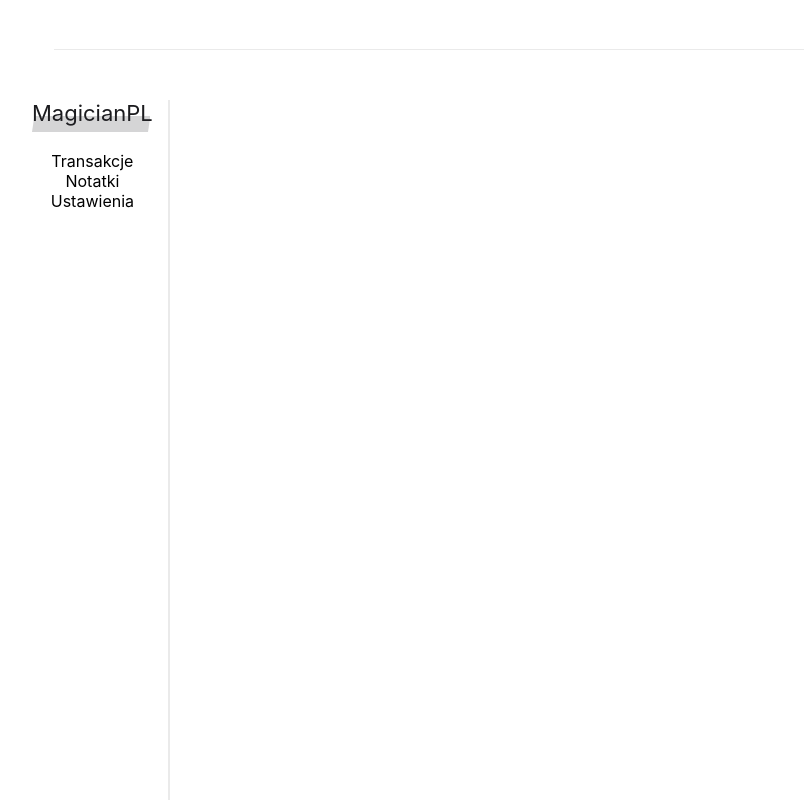
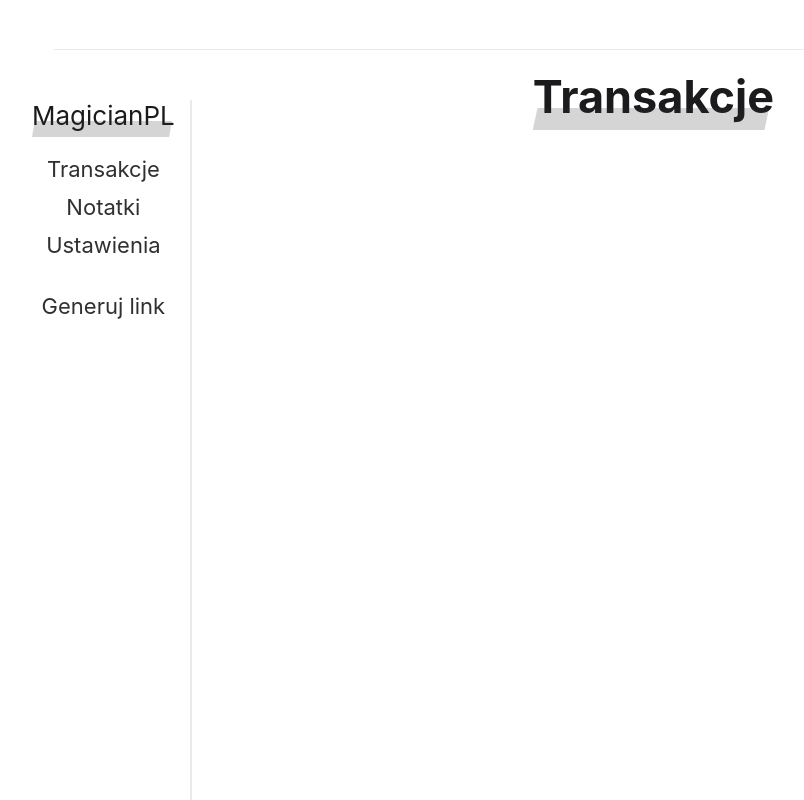
Before and after one commit to MagicianPL/PayBud, a React (Create React App) app: page / in a window 1280 px wide. Shown: the top 800 px of the page, without its empty margins (74-878 px from the left). Built offline with nearby package versions, Linux system fonts and the light colour scheme.

Commit message:
Account Page in build n nested pages also

```diff
--- a/src/App.tsx
+++ b/src/App.tsx
@@ -14,9 +14,9 @@ function App() {
       <div className="App">
         <TopNavigation />
         <Account />
-        {/*<Homepage />
+        <Homepage />
         <SignUpForm />
-  <SignInForm />*/}
+  <SignInForm />
       </div>
     </ThemeProvider>
   );
--- a/src/pages/Account/Account.tsx
+++ b/src/pages/Account/Account.tsx
@@ -3,6 +3,7 @@ import React from 'react';
 import StyledViewWrapper from '../../components/StyledViewWrapper/StyledViewWrapper';
 import StyledWrapper from './StyledWrapper';
 import StyledLogin from './StyledLogin';
+import Transactions from './NestedPages/Transactions/Transactions';
 
 const Account = () => {
     return(
@@ -15,9 +16,12 @@ const Account = () => {
                         <li>Transakcje</li>
                         <li>Notatki</li>
                         <li>Ustawienia</li>
+                        <li>Generuj link</li>
                     </ul>
                 </nav>
-                <div></div>
+                <div>
+                    <Transactions />
+                </div>
             </div>
             </StyledWrapper>
         </StyledViewWrapper>
--- /dev/null
+++ b/src/pages/Account/NestedPages/Transactions/StyledWrapper.tsx
@@ -0,0 +1,5 @@
+import styled from 'styled-components';
+
+const StyledWrapper = styled.div``;
+
+export default StyledWrapper;
--- /dev/null
+++ b/src/pages/Account/NestedPages/Transactions/Transactions.tsx
@@ -0,0 +1,14 @@
+import React from 'react';
+
+import StyledWrapper from './StyledWrapper';
+import StyledPageSubtitle from '../../StyledPageSubtitle';
+
+const Transactions = () => {
+    return(
+        <StyledWrapper>
+            <StyledPageSubtitle>Transakcje</StyledPageSubtitle>
+        </StyledWrapper>
+    );
+};
+
+export default Transactions;
--- a/src/pages/Account/StyledLogin.tsx
+++ b/src/pages/Account/StyledLogin.tsx
@@ -4,7 +4,7 @@ const StyledLogin = styled.p`
     width: max-content;
     margin: 0 auto 25px auto;
     position: relative;
-    font-size: 22px;
+    font-size: 26px;
     color: ${({theme}) => theme.colors.primary};
     z-index: 2;
 
--- /dev/null
+++ b/src/pages/Account/StyledPageSubtitle.tsx
@@ -0,0 +1,16 @@
+import styled from 'styled-components';
+
+import StyledLogin from './StyledLogin';
+
+const StyledPageSubtitle = styled(StyledLogin)`
+    margin: 0 auto 30px auto;
+    font-size: 45px;
+    font-weight: bold;
+    bottom: 43px;
+
+    &::after {
+        height: 22px;
+    }
+`;
+
+export default StyledPageSubtitle;
--- a/src/pages/Account/StyledWrapper.tsx
+++ b/src/pages/Account/StyledWrapper.tsx
@@ -8,9 +8,25 @@ const StyledWrapper = styled.div`
         nav {
             padding: 0 15px;
             border-right: 2px solid rgba(48, 48, 50, 0.1);
+            color: ${({theme}) => theme.colors.secondary};
+
+            li {
+                font-size: 22px;
+                margin-bottom: 12px;
+                cursor: pointer;
+                transition: color 0.3s;
+
+                &:hover {
+                    color: ${({theme}) => theme.colors.primary};
+                }
+            }
+
+            li:last-child {
+                margin-top: 35px;
+            }
         }
 
-        div {
+        & > div {
             padding: 12px 15px;
             flex: 1;
         }
```
Also changed, not shown: src/pages/Account/NestedPages/Notes/Notes.tsx (added, +13 -0 lines), src/pages/Account/NestedPages/Settings/Settings.tsx (added, +13 -0 lines).
